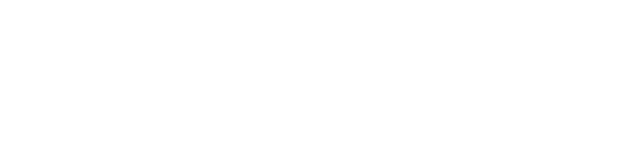
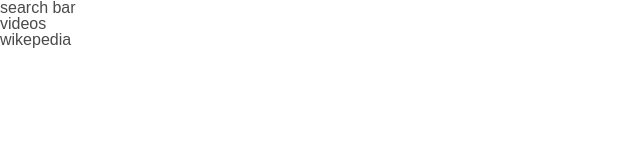
Before and after one commit to SophiaAramburu/TeamEightProject, a plain HTML site: page index.html in a window 1280 px wide. Shown: the whole page, without its empty margins (0-640 px from the left). Drawn offline with nearby package versions, Linux system fonts and the light colour scheme.

Commit message:
added html structure and classes

```diff
--- a/index.html
+++ b/index.html
@@ -10,6 +10,26 @@
     <title>TeamCodingLizards</title>
 </head>
 <body>
+   <main>
+    <section>
+        <div class="searchBar">
+            <h1></h1>
+            <p>search bar</p>
+        </div>
+    </section>
+    <section>
+        <div class="videos">
+            <h2></h2>
+            <p> videos</p>
+        </div>
+    </section>
+    <section>
+        <div class="wikepedia">
+            <h2></h2>
+            <p> wikepedia</p>
+        </div>
+    </section>
+   </main>
     <script src="https://cdnjs.cloudflare.com/ajax/libs/jquery/3.2.1/jquery.min.js"></script>
 </body>
 </html>
```
